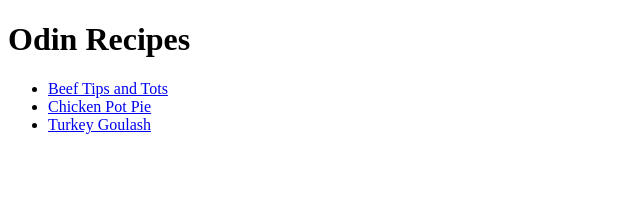
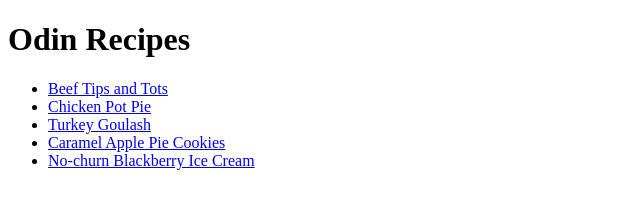
Before and after one commit to udin-imad/odin-recipes, a plain HTML site: page index.html in a window 1280 px wide. Shown: the whole page, without its empty margins (0-640 px from the left). Drawn offline with Linux system fonts and the light colour scheme.

Commit message:
adding 2 new menu recipes to main page

```diff
--- a/index.html
+++ b/index.html
@@ -11,6 +11,8 @@
         <li><a href="recipes/beef-tips-and-tots.html">Beef Tips and Tots</a></li>
         <li><a href="recipes/chicken-pot-pie.html">Chicken Pot Pie</a></li>
         <li><a href="recipes/turkey-goulash.html">Turkey Goulash</a></li>
+        <li><a href="recipes/caramel-apple-pie-cookies.html">Caramel Apple Pie Cookies</a></li>
+        <li><a href="recipes/no-churn-blackberry-ice-cream.html">No-churn Blackberry Ice Cream</a></li>
     </ul>
 </body>
 </html>
```
